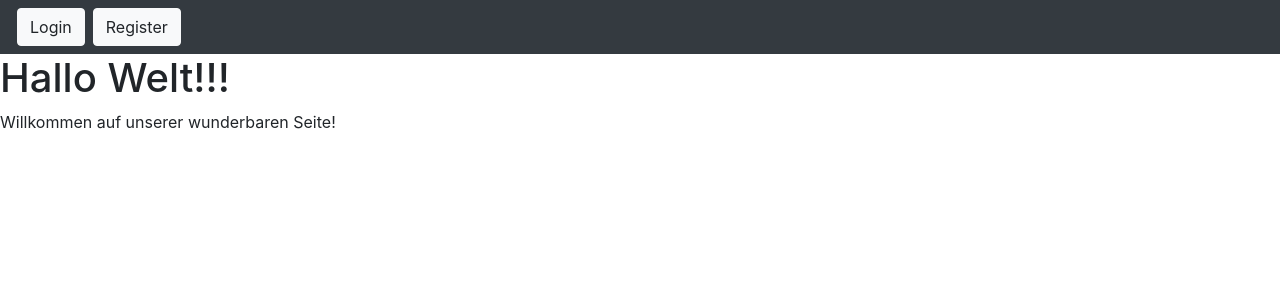
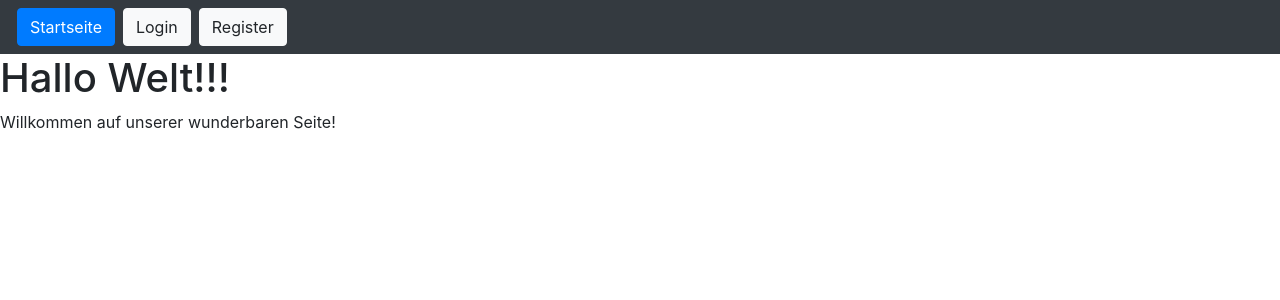
Before and after one commit to akatranlp/py-webapp, a FastAPI app: page / in a window 1280 px wide. Shown: the top 300 px of the page. Run offline with FastAPI, Linux system fonts and the light colour scheme; data that the repository does not hold is empty; parts of the project's set-up code (start-up, migrations or seed data) failed here and were passed over; some libraries are stand-ins or nearby versions.

Commit message:
added the link if you are not logged in

```diff
--- a/templates/index.html
+++ b/templates/index.html
@@ -30,6 +30,7 @@
 </nav>
 <nav data-nav-loggedOut class="navbar navbar-dark bg-dark container-fluid pl-20 pr-20" hidden>
     <div class="row pl-3">
+        <a class="btn btn-primary text-white mr-sm-2" href="/">Startseite</a>
         <a class="loggedIn btn btn-light mr-sm-2" href="/login">Login</a>
         <a class="loggedIn btn btn-light mr-sm-2" href="/register">Register</a>
     </div>
```
